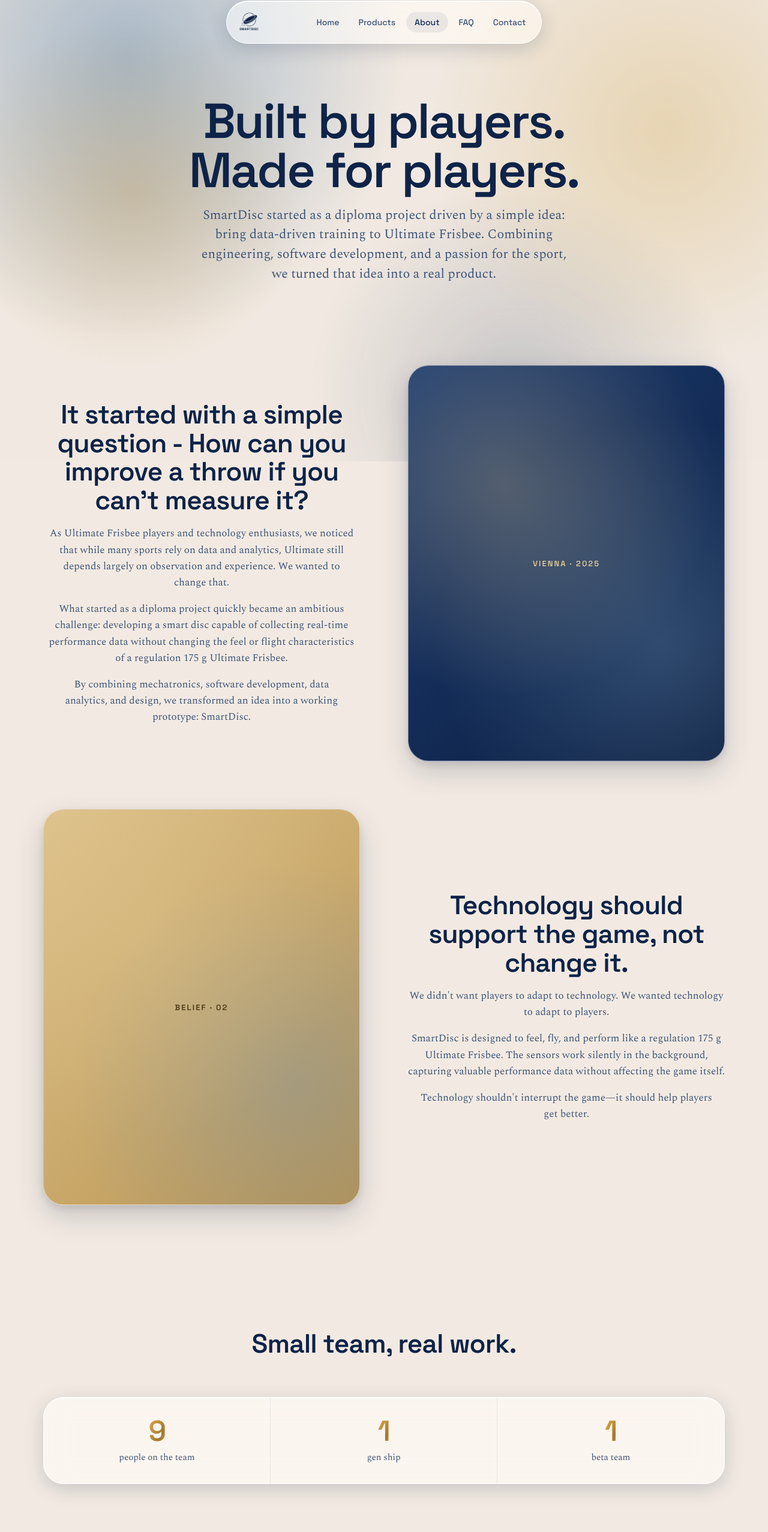
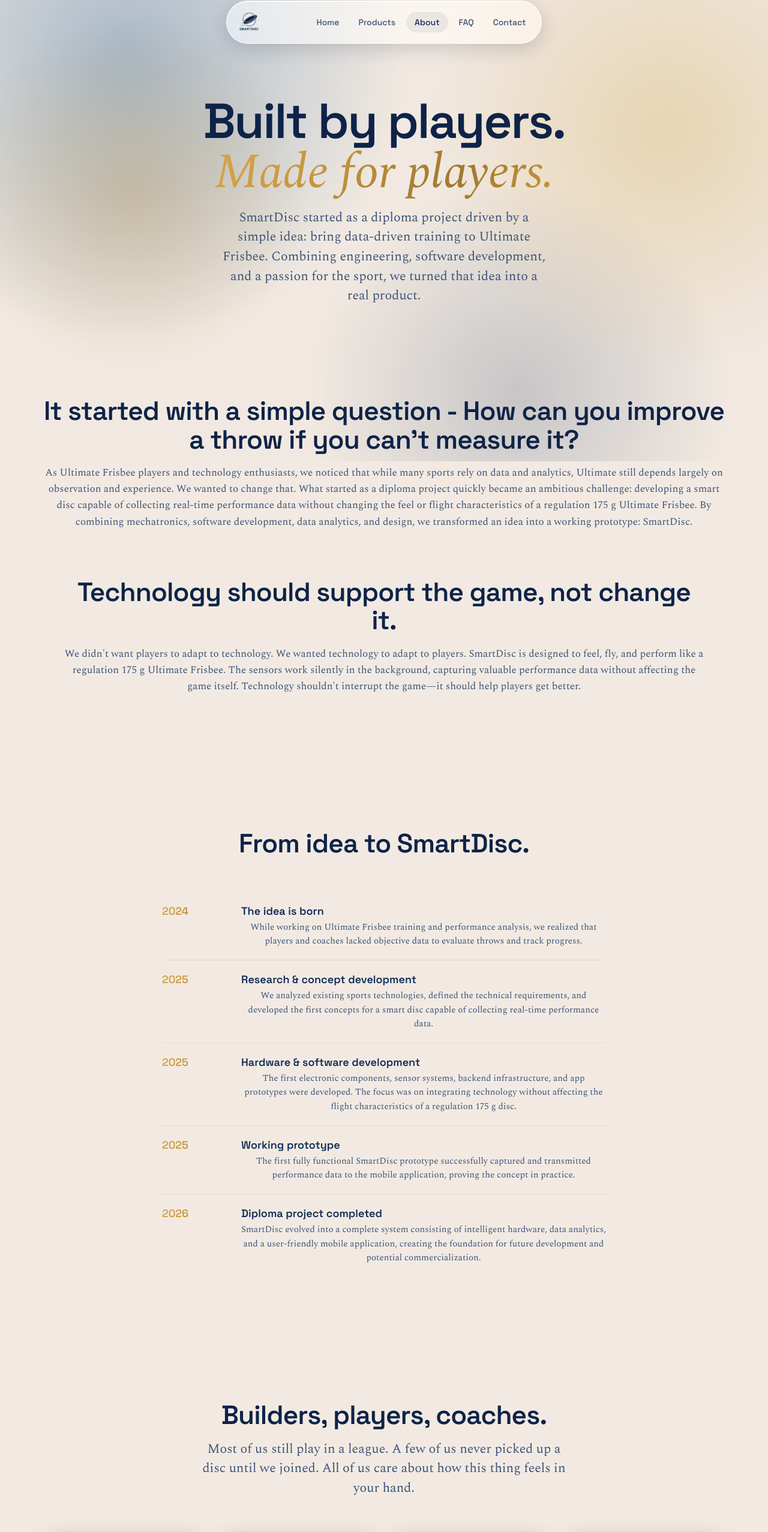
Before and after one commit to SmartDisc/SmartDisc-Website, a Vue app: page /about in a window 1280 px wide. Shown: the part 31-2585 px from the top of the page at 60% size. Built offline with nearby package versions, Linux system fonts and the light colour scheme.

Commit message:
adding latest update

```diff
--- a/src/assets/styles/components.css
+++ b/src/assets/styles/components.css
@@ -1573,6 +1573,19 @@
     animation: discBob 8s ease-in-out infinite;
 }
 
+.lp-disc-art--static {
+    position: absolute;
+    inset: 0;
+    max-width: none;
+    aspect-ratio: auto;
+}
+
+.lp-disc-art--static img {
+    object-fit: cover;
+    filter: none;
+    animation: none;
+}
+
 /* ---------- contact cards ---------- */
 .lp-contact-grid {
     display: grid;
@@ -2122,6 +2135,13 @@
     font-weight: 600;
     font-size: 28px;
     box-shadow: var(--shadow-md), inset 0 1px 0 rgba(255, 255, 255, .3);
+    overflow: hidden;
+}
+
+.lp-team-card__avatar img {
+    width: 100%;
+    height: 100%;
+    object-fit: cover;
 }
 
 .lp-team-card h4 {
--- a/src/views/AboutView.vue
+++ b/src/views/AboutView.vue
@@ -7,13 +7,14 @@
 
 useScrollReveal()
 
+// photo: optional path to an image in public/, e.g. '/team/petra.jpg' — shown instead of the initials
 const team = [
-  {i: 'PP', n: 'Petra Palinkas', r: 'Founder', c: '#1d3d72'},
-  {i: 'EV', n: 'Elias Vavra', r: 'Co-founder', c: '#b8924f'},
-  {i: 'EW', n: 'Erik Weidenauer', r: 'App & Website', c: '#6f93b5'},
-  {i: 'CS', n: 'Clemens Saurugg', r: 'Firmware & Hardware', c: '#3f9d6d'},
-  {i: 'AP', n: 'Amritpal Padda', r: 'Kamera Tracking', c: '#8aa6c2'},
-  {i: 'T', n: 'Tobias Weidmann', r: 'Hardware & PCB', c: '#b8924f'}
+  {i: 'PP', n: 'Petra Palinkas', r: 'Founder', c: '#1d3d72', photo: ''},
+  {i: 'EV', n: 'Elias Vavra', r: 'Co-founder', c: '#b8924f', photo: ''},
+  {i: 'EW', n: 'Erik Weidenauer', r: 'App & Website', c: '#6f93b5', photo: ''},
+  {i: 'CS', n: 'Clemens Saurugg', r: 'Firmware & Hardware', c: '#3f9d6d', photo: ''},
+  {i: 'AP', n: 'Amritpal Padda', r: 'Kamera Tracking', c: '#8aa6c2', photo: ''},
+  {i: 'T', n: 'Tobias Weidmann', r: 'Hardware & PCB', c: '#b8924f', photo: ''}
 ]
 
 const timeline = [
@@ -53,8 +54,8 @@
 
       <!-- hero -->
       <section class="lp-container lp-pagehero">
-        <h1 class="reveal" data-d="1">Built by players. Made for players. </h1>
-        <p class="reveal" data-d="2">
+        <h1 class="reveal" data-d="1">Built by players. <em>Made for players.</em></h1>
+        <p class="lp-container" data-d="2">
           SmartDisc started as a diploma project driven by a simple idea: bring data-driven training to Ultimate
           Frisbee. Combining engineering, software development, and a passion for the sport, we turned that idea into a
           real product.
@@ -64,73 +65,32 @@
       <!-- story -->
       <section class="lp-section lp-section--tight" id="story">
         <div class="lp-container">
-          <div class="lp-story-grid">
-            <div class="reveal">
+          <div>
             <h2 class="lp-h2" style="margin-top:16px">It started with a simple question - How can you improve a throw
               if you can't measure it? </h2>
             <p class="lp-body" style="font-size:17px;margin-top:18px">
               As Ultimate Frisbee players and technology enthusiasts, we noticed that while many sports rely on data
               and analytics, Ultimate still depends largely on observation and experience. We wanted to change that.
-              </p>
-              <p class="lp-body" style="font-size:17px;margin-top:12px">
+
               What started as a diploma project quickly became an ambitious challenge: developing a smart disc capable
               of collecting real-time performance data without changing the feel or flight characteristics of a
               regulation 175 g Ultimate Frisbee.
-              </p>
-              <p class="lp-body" style="font-size:17px;margin-top:12px">
+
               By combining mechatronics, software development, data analytics, and design, we transformed an idea into
               a working prototype: SmartDisc.
             </p>
           </div>
-            <div class="reveal" data-d="1">
-              <div class="lp-story-photo">
-                <span class="lp-story-photo__label">Vienna · 2025</span>
-              </div>
-            </div>
-          </div>
 
-          <div class="lp-story-grid lp-story-grid--rev" style="margin-top:clamp(48px,10vw,80px)">
-            <div class="reveal">
+          <div class="lp-container" style="margin-top:clamp(48px,10vw,80px)">
+            <div>
               <h2 class="lp-h2" style="margin-top:16px">Technology should support the game, not change it. </h2>
               <p class="lp-body" style="font-size:17px;margin-top:18px">
                 We didn't want players to adapt to technology. We wanted technology to adapt to players.
-              </p>
-              <p class="lp-body" style="font-size:17px;margin-top:12px">
                 SmartDisc is designed to feel, fly, and perform like a regulation 175 g Ultimate Frisbee. The sensors
                 work silently in the background, capturing valuable performance data without affecting the game itself.
-              </p>
-              <p class="lp-body" style="font-size:17px;margin-top:12px">
                 Technology shouldn't interrupt the game—it should help players get better.
               </p>
-            </div>
-            <div class="reveal" data-d="1">
-              <div class="lp-story-photo"
-                   style="background:linear-gradient(135deg,var(--gold-300),var(--gold-500));color:#4a3712">
-                <span class="lp-story-photo__label">Belief · 02</span>
-              </div>
-            </div>
-          </div>
-        </div>
-      </section>
 
-      <!-- stat line -->
-      <section class="lp-section lp-section--tight">
-        <div class="lp-container">
-          <div style="text-align:center;max-width:720px;margin:0 auto">
-            <h2 class="lp-h2 reveal" data-d="1" style="margin-top:16px">Small team, real work.</h2>
-          </div>
-          <div class="lp-statline reveal" data-d="1">
-            <div>
-              <div class="v">9</div>
-              <div class="k">people on the team</div>
-            </div>
-            <div>
-              <div class="v">1</div>
-              <div class="k">gen ship</div>
-            </div>
-            <div>
-              <div class="v">1</div>
-              <div class="k">beta team</div>
             </div>
           </div>
         </div>
@@ -166,32 +126,13 @@
           </div>
           <div class="lp-team">
             <div v-for="m in team" :key="m.n" class="lp-team-card reveal" data-d="1">
-              <div class="lp-team-card__avatar" :style="{ background: `linear-gradient(135deg,${m.c},${m.c}cc)` }">
-                {{ m.i }}
+              <div class="lp-team-card__avatar"
+                   :style="m.photo ? null : { background: `linear-gradient(135deg,${m.c},${m.c}cc)` }">
+                <img v-if="m.photo" :src="m.photo" :alt="m.n"/>
+                <template v-else>{{ m.i }}</template>
               </div>
               <h4>{{ m.n }}</h4>
               <p>{{ m.r }}</p>
-            </div>
-          </div>
-        </div>
-      </section>
-
-      <!-- CTA -->
-      <section class="lp-section" id="cta">
-        <div class="lp-container">
-          <div class="lp-cta-final reveal">
-            <div class="lp-cta-final__disc"><img src="/SmartDisc_Mark.png" alt=""/></div>
-            <div class="lp-cta-final__inner">
-              <h2>Pre-order a disc. <em>Get the app early.</em></h2>
-              <p>Pre-orders ship in the order placed, starting fall 2026. App invites land two weeks before your
-                disc.</p>
-              <div class="lp-hero__cta">
-                <RouterLink class="lp-btn lp-btn--gold lp-btn--lg" to="/products">Browse the lineup</RouterLink>
-                <RouterLink class="lp-btn lp-btn--glass lp-btn--lg" to="/contact"
-                            style="color:var(--fg-on-dark);background:rgba(255,255,255,.08);border-color:rgba(255,255,255,.2)">
-                  Talk to us
-                </RouterLink>
-              </div>
             </div>
           </div>
         </div>
--- a/src/views/ContactView.vue
+++ b/src/views/ContactView.vue
@@ -17,7 +17,7 @@
       <!-- hero -->
       <section class="lp-container lp-pagehero">
         <h1 class="reveal" data-d="1">Let's <em>talk.</em></h1>
-        <p class="reveal" data-d="2">
+        <p class="reveal lp-container" data-d="2">
           Two ways to reach us. We answer every message,
           usually within one business day.
         </p>
--- a/src/views/FaqView.vue
+++ b/src/views/FaqView.vue
@@ -146,7 +146,7 @@
       <!-- hero -->
       <section class="lp-container lp-pagehero">
         <h1 class="reveal" data-d="1">Questions <em>worth answering.</em></h1>
-        <p class="reveal" data-d="2">
+        <p class="reveal lp-container" data-d="2">
           The honest version — written by humans who can't stand evasive FAQ pages either.
           Can't find what you need? Drop us a note from the Contact page.
         </p>
--- a/src/views/ProductsView.vue
+++ b/src/views/ProductsView.vue
@@ -29,7 +29,7 @@
       <!-- hero -->
       <section class="lp-container lp-pagehero">
         <h1 class="reveal" data-d="1">The SmartDisc <em>lineup.</em></h1>
-        <p class="reveal" data-d="2">
+        <p class="reveal lp-container" data-d="2">
           Built to competition standards at 175 g, SmartDisc preserves the authentic Ultimate Frisbee experience while unlocking real-time performance analytics through integrated sensor technology and a companion app.
         </p>
       </section>
@@ -61,8 +61,8 @@
               <!-- art -->
               <div class="lp-product__art">
                 <div class="lp-product__art-inner">
-                  <div v-if="p.art==='disc'" class="lp-disc-art">
-                    <img src="/SmartDisc_Mark.png" alt="" />
+                  <div v-if="p.art==='disc'" class="lp-disc-art lp-disc-art--static">
+                    <img src="/ProductDisc.png" alt="SmartDisc Ultimate" />
                   </div>
                   <div v-else-if="p.art==='disc-pro'" class="lp-disc-art">
                     <img src="/SmartDisc_Mark.png" alt="" style="filter:drop-shadow(0 30px 40px rgba(16,42,87,.35)) hue-rotate(-10deg) contrast(1.05)"/>
```
Also changed, not shown: public/ProductDisc.png (added). Lines whose indentation alone changed are shown as unchanged.
